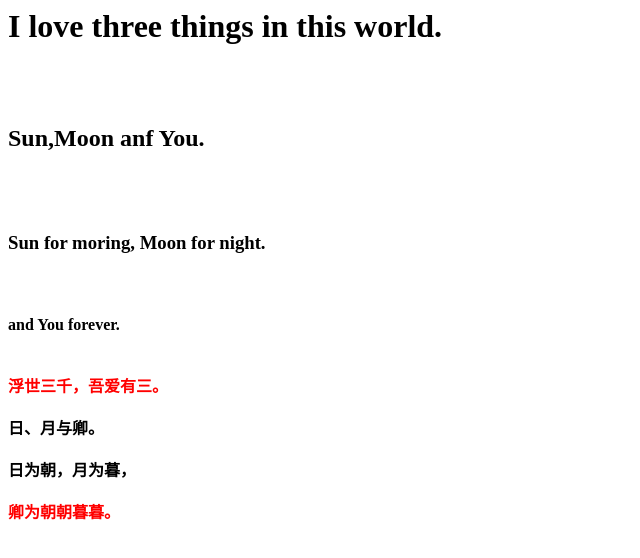
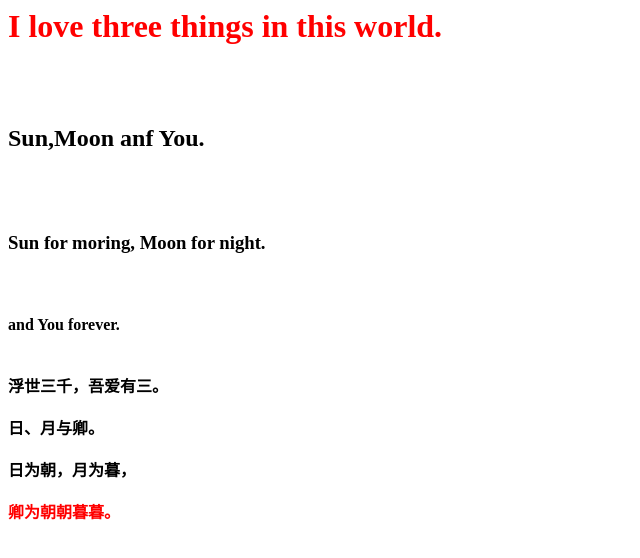
Before and after one commit to Monica-whiteCat/Monica-whiteCat.github.io, a plain HTML site: page index.html in a window 1280 px wide. Shown: the whole page, without its empty margins (0-640 px from the left). Drawn offline with Linux system fonts and the light colour scheme.

Commit message:
first
first

```diff
--- a/index.html
+++ b/index.html
@@ -1,5 +1,5 @@
 <body>
-<h1>I love three things in this world. <br/><h1>
+<font color="red"><h1>I love three things in this world. <br/><h1></font>
  <br/>
 <h2>Sun,Moon anf You. <br/><h1>
  <br/>
@@ -7,7 +7,7 @@
  <br/>
 <h4>and You forever. <br/><h4>
  <body><br/>
-<font color="red">浮世三千，吾爱有三。 <br/></font>
+浮世三千，吾爱有三。 <br/>
  <br/>
 日、月与卿。 <br/>
  <br/>
```
